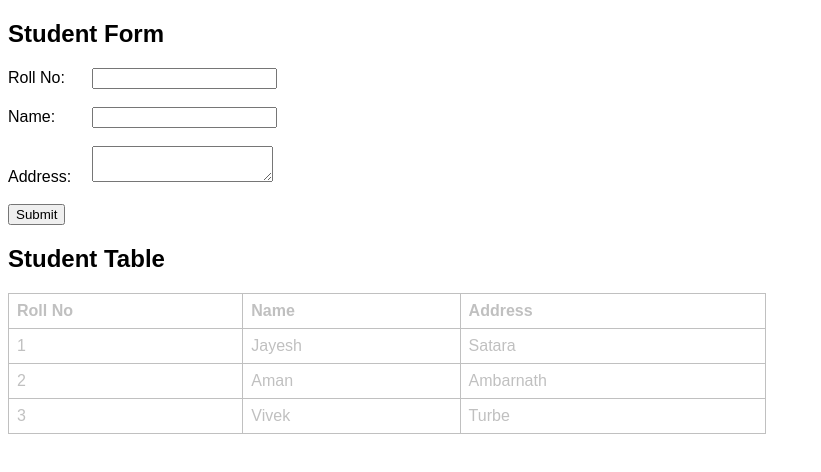
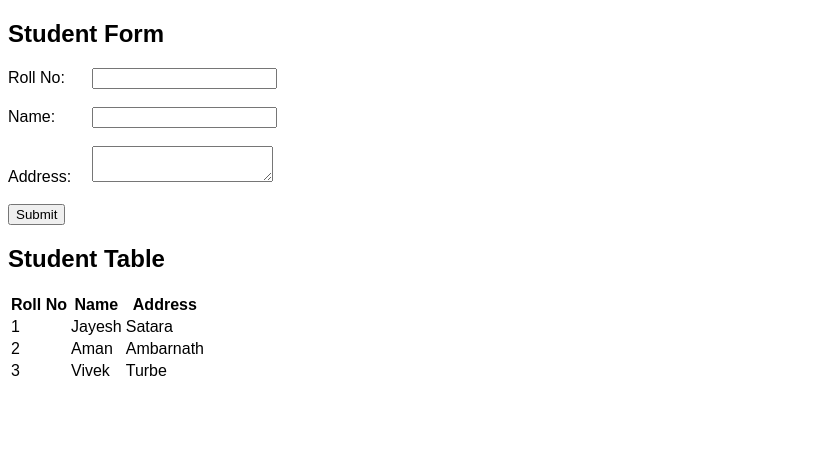
Before and after one commit to p4132616-wq/Prajwalll, a plain HTML site: page index.html in a window 1280 px wide. Shown: the whole page, without its empty margins (0-821 px from the left). Drawn offline with Linux system fonts and the light colour scheme.

Commit message:
Remove table styles from index.html
Removed table styles from the index.html file.

```diff
--- a/index.html
+++ b/index.html
@@ -5,20 +5,6 @@
 <style>
 body {
     font-family: Arial, sans-serif;
-}
-table {
-    border-collapse: collapse;
-    width: 60%;
-    margin-top: 20px;
-    background-color: white;
-    color: silver;
-}
-table, th, td {
-    border: 1px solid silver;
-}
-th, td {
-    padding: 8px;
-    text-align: left;
 }
 form {
     width: 50%;
```
